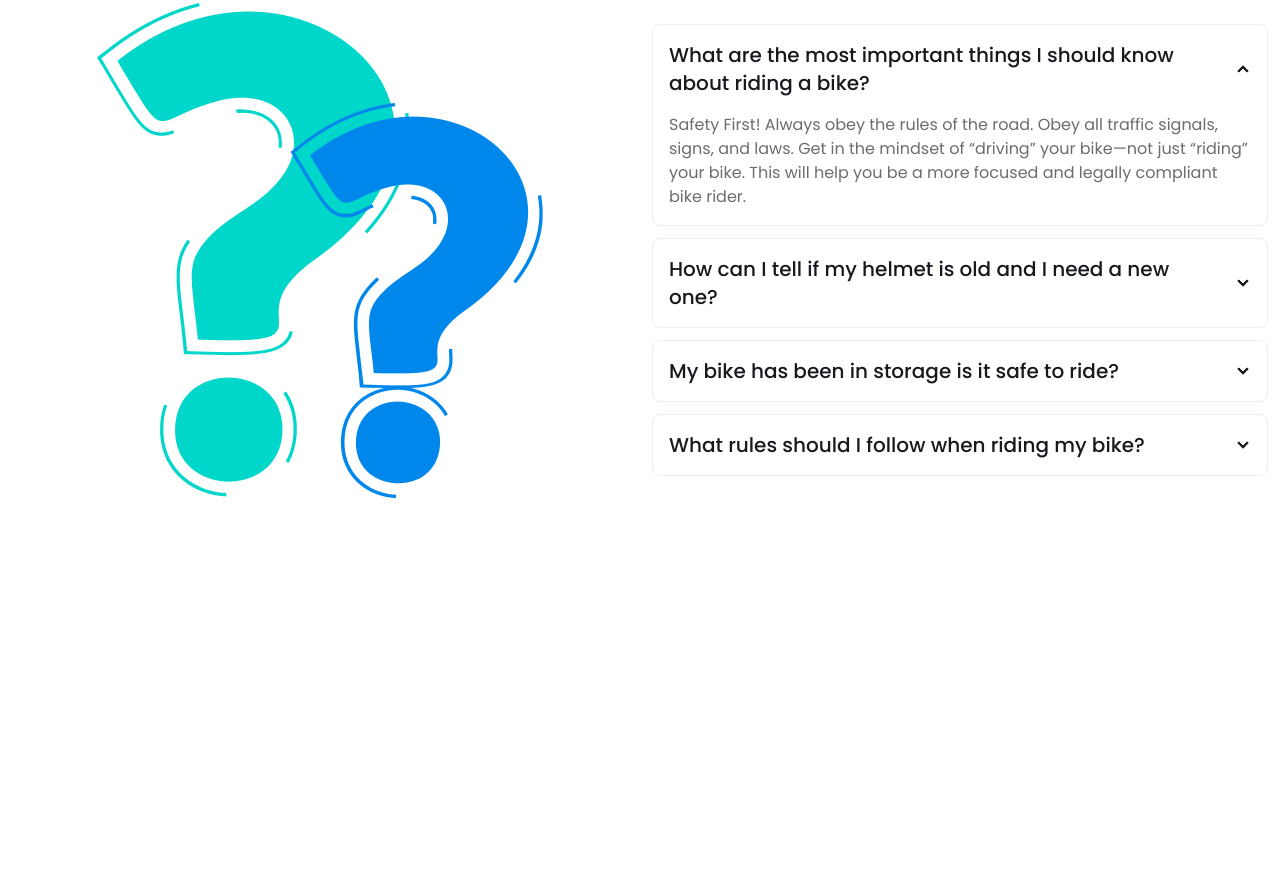
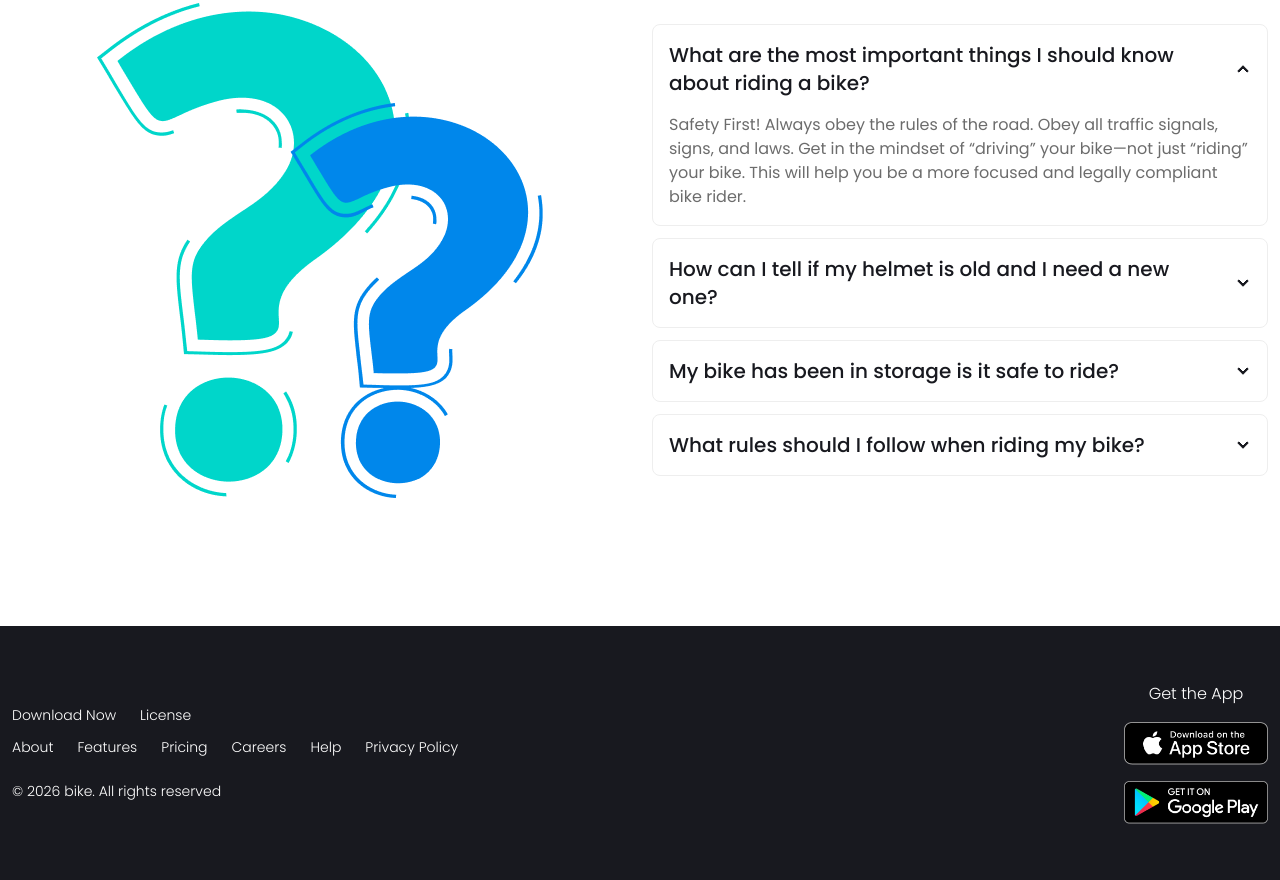
Before and after one commit to dev-rktanvir/biker-zone, a website built with Vite: page index.html in a window 1280 px wide. Shown: the part 3017-3897 px from the top of the page. Before the commit the page ends 3643 px from the top, so only its background shows below. Built offline with nearby package versions, Linux system fonts and the light colour scheme.

Commit message:
complete footer section

```diff
--- a/index.html
+++ b/index.html
@@ -323,7 +323,8 @@
     <section class="py-10 lg:py-20 px-3">
       <!-- Title -->
       <div class="text-center">
-        <h2 class="font-semibold text-4xl lg:text-5xl text-secondary">Frequently Asked <span class="text-primary">Questions</span></h2>
+        <h2 class="font-semibold text-4xl lg:text-5xl text-secondary">Frequently Asked <span
+            class="text-primary">Questions</span></h2>
       </div>
       <!-- Questions -->
       <div class="flex flex-col lg:flex-row justify-between items-center gap-6 py-12">
@@ -385,8 +386,34 @@
   </main>
 
   <!-- Fooder -->
-  <footer>
-
+  <footer class="bg-secondary px-3">
+    <!-- Footer section -->
+    <div class="container mx-auto flex flex-col lg:flex-row justify-between items-center gap-6 py-14">
+      <!-- Left side -->
+      <div class="text-white font-light text-sm text-center lg:text-left">
+        <ul class="flex items-center gap-6 justify-center lg:justify-start">
+          <li>Download Now</li>
+          <li>License</li>
+        </ul>
+        <ul class="flex items-center gap-6 py-3 mb-3 justify-center lg:justify-start flex-wrap">
+          <li>About</li>
+          <li>Features</li>
+          <li>Pricing</li>
+          <li>Careers</li>
+          <li>Help</li>
+          <li>Privacy Policy</li>
+        </ul>
+        <p>© 2026 bike. All rights reserved</p>
+      </div>
+      <!-- Right side -->
+       <div class="text-white font-light text-base text-center">
+        <h3>Get the App</h3>
+        <div>
+          <img class="w-36 my-4 mx-auto" src="images/others/ios.png" alt="">
+          <img class="w-36 mx-auto" src="images/others/android.png" alt="">
+        </div>
+       </div>
+    </div>
   </footer>
 </body>
 
```
